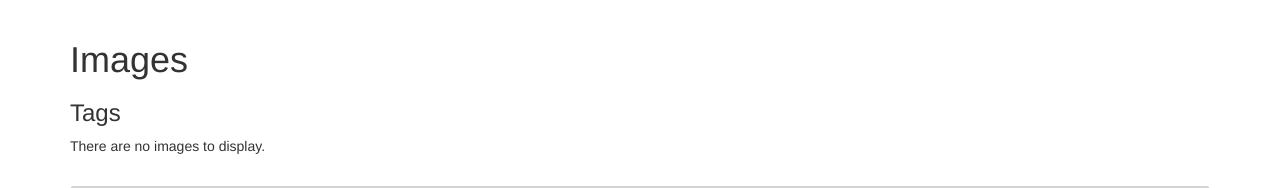
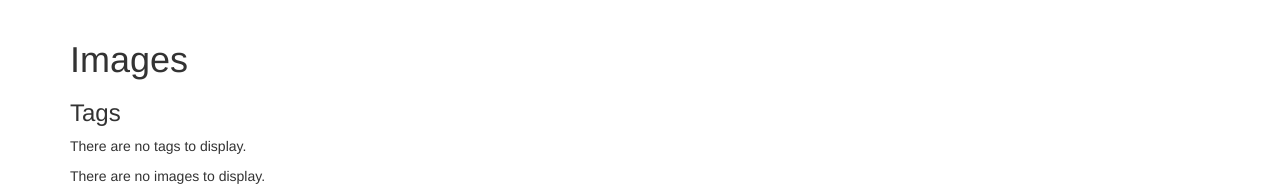
Before and after one commit to natecrow/media-sharing-site, a Django app: template mediasharingsite/templates/images/images.html in a window 1280 px wide. Shown: the part 74-262 px from the top of the page. Run offline with Django 3.2, Linux system fonts and the light colour scheme; the template is opened without the code that fills it, so the values that code supplies are empty; parts of the project's set-up code (start-up, migrations or seed data) failed here and were passed over; some libraries are stand-ins or nearby versions.

Commit message:
Show 'no tags' message if there are no tags for images

```diff
--- a/mediasharingsite/templates/images/_tags_box.html
+++ b/mediasharingsite/templates/images/_tags_box.html
@@ -19,5 +19,7 @@
         </a>
       {% endfor %}
     </p>
+  {% else %}
+    <p>There are no tags to display.</p>
   {% endif %}
 </div>
```
